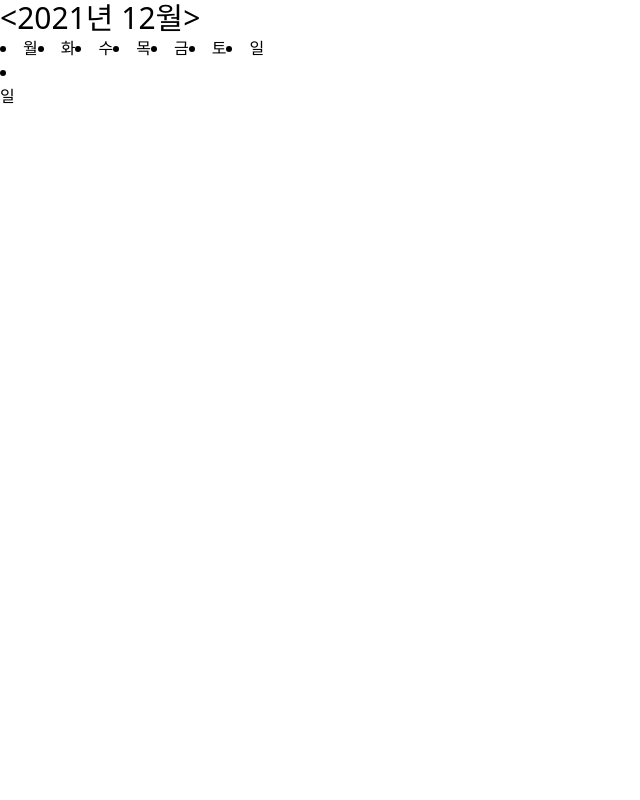
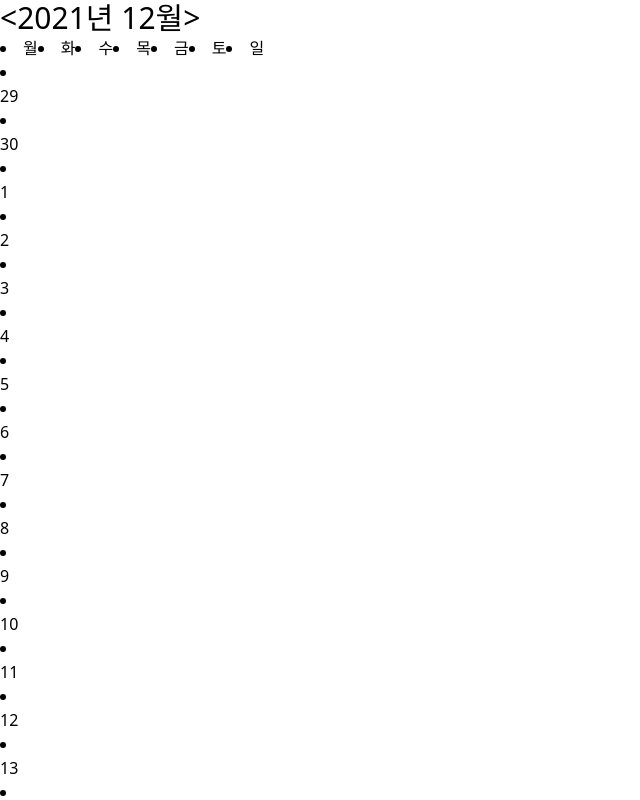
Before and after one commit to J1STAR/my-jasoseol, a React (Create React App) app: page / in a window 1280 px wide. Shown: the top 800 px of the page, without its empty margins (0-640 px from the left). Built offline with nearby package versions, Linux system fonts and the light colour scheme.

Commit message:
getting this month's date

```diff
--- a/src/App.js
+++ b/src/App.js
@@ -1,15 +1,52 @@
+import React, { useState, useEffect } from 'react'
 import Calendar from './component/Calendar';
 import Header from './component/Header'
 
 const App = () => {
   let date = new Date()
-  const year = date.getFullYear()
-  const month = date.getMonth() + 1
+  const currentYear = date.getFullYear()
+  const currentMonth = date.getMonth() + 1
+
+  const [year, setYear] = useState(currentYear);
+  const [month, setMonth] = useState(currentMonth);
+  const [thisDates, setThisDates] = useState([])
+
+  const getDates = (month) => {
+
+    const previousLast = new Date(currentYear, currentMonth - 1, 0)
+    const thisLast = new Date(currentYear, currentMonth, 0)
+    const preLastDate = previousLast.getDate()
+    const preLastDay = previousLast.getDay()
+    const thisLastDate = thisLast.getDate()
+    const thisLastDay = thisLast.getDay()
+
+    let preDates = []
+    let dates = []
+    let nextDates = []
+
+    if(preLastDay !== 7){
+      for(let i = 0; i < preLastDay; i++){
+        preDates.unshift(preLastDate - i)
+      }
+    }
+
+    for(let i = 1; i < 8 - thisLastDay; i++){
+      nextDates.push(i)
+    }
+
+    dates = [...Array(thisLastDate + 1).keys()].slice(1)
+
+    return preDates.concat(dates, nextDates)
+  }
+
+  useEffect(() => {
+    setThisDates(getDates(month))
+  }, [month])
 
   return (
     <div className="App">
       <Header year={year} month={month} />
-      <Calendar />
+      <Calendar thisDates={thisDates} />
     </div>
   );
 }
--- a/src/component/Calendar.js
+++ b/src/component/Calendar.js
@@ -1,11 +1,15 @@
 import React from 'react';
 import Date from './Date'
 
-const Calendar = () => {
+const Calendar = ({thisDates}) => {
 
   return(
     <div>
-      <Date />
+      {thisDates.map((date, index) => {
+        return(
+          <Date date={date}/>
+        )
+      })}
     </div>
   )
 }
--- a/src/component/Date.js
+++ b/src/component/Date.js
@@ -1,11 +1,11 @@
 import React from 'react';
 
-const Date = () => {
+const Date = ({date}) => {
     return(
         <div>
             <li>
                 <div>
-                    일
+                    {date}
                 </div>
             </li>
         </div>
```
